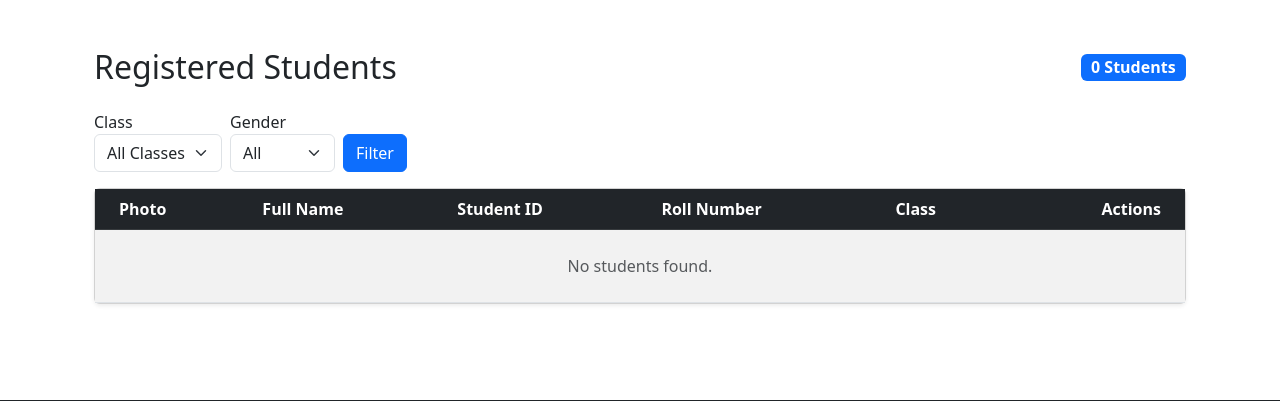
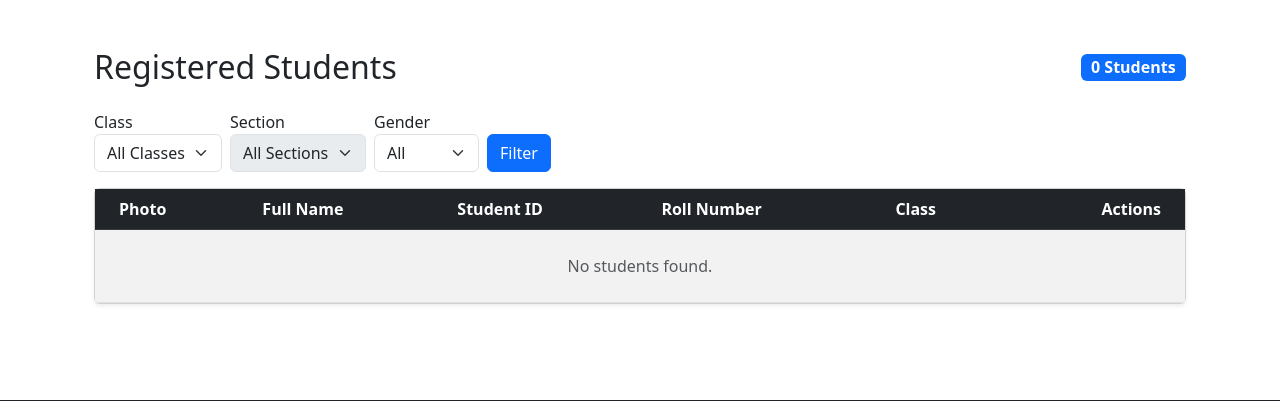
Before and after one commit to abubakar1702/dashboard, a Django app: page /portal/students/ in a window 1280 px wide. Shown: the part 56-457 px from the top of the page. Run offline with Django 5.2, Linux system fonts and the light colour scheme; data that the repository does not hold is empty.

Commit message:
feat: Enhance student list view with section filtering and update UI for improved class and section selection

```diff
--- a/dashboard/portal/templates/portal/students.html
+++ b/dashboard/portal/templates/portal/students.html
@@ -7,13 +7,23 @@
         <span class="badge bg-primary fs-6">{{ total_students }} Students</span>
     </div>
 
-    <form method="get" class="row g-2 align-items-center mb-3">
+    <form method="get" class="row g-2 align-items-center mb-3" id="filterForm">
         <div class="col-auto">
             <label class="form-label mb-0">Class</label>
-            <select name="class" class="form-select">
+            <select name="class" id="classSelect" class="form-select" onchange="handleClassChange()">
                 <option value="all" {% if selected_class == "all" %}selected{% endif %}>All Classes</option>
                 {% for class in classes %}
                 <option value="{{ class.id }}" {% if selected_class == class.id|stringformat:"s" %}selected{% endif %}>{{ class.class_name }}</option>
+                {% endfor %}
+            </select>
+        </div>
+
+        <div class="col-auto">
+            <label class="form-label mb-0">Section</label>
+            <select name="section" id="sectionSelect" class="form-select" {% if selected_class == "all" %}disabled{% endif %}>
+                <option value="all" {% if selected_section == "all" %}selected{% endif %}>All Sections</option>
+                {% for section in sections %}
+                <option value="{{ section.id }}" {% if selected_section == section.id|stringformat:"s" %}selected{% endif %}>{{ section.section }}</option>
                 {% endfor %}
             </select>
         </div>
@@ -32,6 +42,44 @@
             <button type="submit" class="btn btn-primary">Filter</button>
         </div>
     </form>
+
+    <script>
+        function handleClassChange() {
+            const classSelect = document.getElementById('classSelect');
+            const sectionSelect = document.getElementById('sectionSelect');
+            const form = document.getElementById('filterForm');
+
+            if (classSelect.value === 'all') {
+                sectionSelect.disabled = true;
+                sectionSelect.value = 'all';
+            } else {
+                sectionSelect.disabled = false;
+            }
+
+            const genderSelect = form.querySelector('select[name="gender"]');
+            const currentGender = genderSelect ? genderSelect.value : 'all';
+
+            const url = new URL(window.location.href);
+            url.searchParams.set('class', classSelect.value);
+            url.searchParams.set('section', 'all');
+            if (currentGender !== 'all') {
+                url.searchParams.set('gender', currentGender);
+            } else {
+                url.searchParams.delete('gender');
+            }
+
+            window.location.href = url.toString();
+        }
+
+        document.addEventListener('DOMContentLoaded', function() {
+            const classSelect = document.getElementById('classSelect');
+            const sectionSelect = document.getElementById('sectionSelect');
+
+            if (classSelect.value === 'all') {
+                sectionSelect.disabled = true;
+            }
+        });
+    </script>
 
     <div class="card shadow-sm">
         <div class="card-body p-0">
--- a/dashboard/portal/views.py
+++ b/dashboard/portal/views.py
@@ -1,5 +1,5 @@
 from django.shortcuts import render, get_object_or_404
-from .models import Student, Class, Teacher, Enrollment
+from .models import Student, Class, Teacher, Enrollment, Section
 from datetime import datetime
 
 
@@ -25,6 +25,7 @@ from django.db.models import Exists, OuterRef
 def student_list(request):
     selected_class = request.GET.get('class', 'all')
     selected_gender = request.GET.get('gender', 'all')
+    selected_section = request.GET.get('section', 'all')
 
     active_enrollment = Enrollment.objects.filter(
         student=OuterRef('pk'),
@@ -38,6 +39,13 @@ def student_list(request):
         except (ValueError, TypeError):
             pass
 
+    if selected_class and selected_class != 'all' and selected_section and selected_section != 'all':
+        try:
+            section_id = int(selected_section)
+            active_enrollment = active_enrollment.filter(section__id=section_id)
+        except (ValueError, TypeError):
+            pass
+
     students = Student.objects.filter(
         Exists(active_enrollment)
     ).order_by('student_id')
@@ -47,12 +55,23 @@ def student_list(request):
 
     classes = Class.objects.all().order_by('class_serial')
 
+    if selected_class and selected_class != 'all':
+        try:
+            class_id = int(selected_class)
+            sections = Section.objects.filter(class_ref__id=class_id).order_by('section')
+        except (ValueError, TypeError):
+            sections = Section.objects.none()
+    else:
+        sections = Section.objects.none()
+
     context = {
         'students': students,
         'total_students': students.count(),
         'classes': classes,
+        'sections': sections,
         'selected_class': selected_class,
         'selected_gender': selected_gender,
+        'selected_section': selected_section,
     }
     return render(request, 'portal/students.html', context)
 
```
